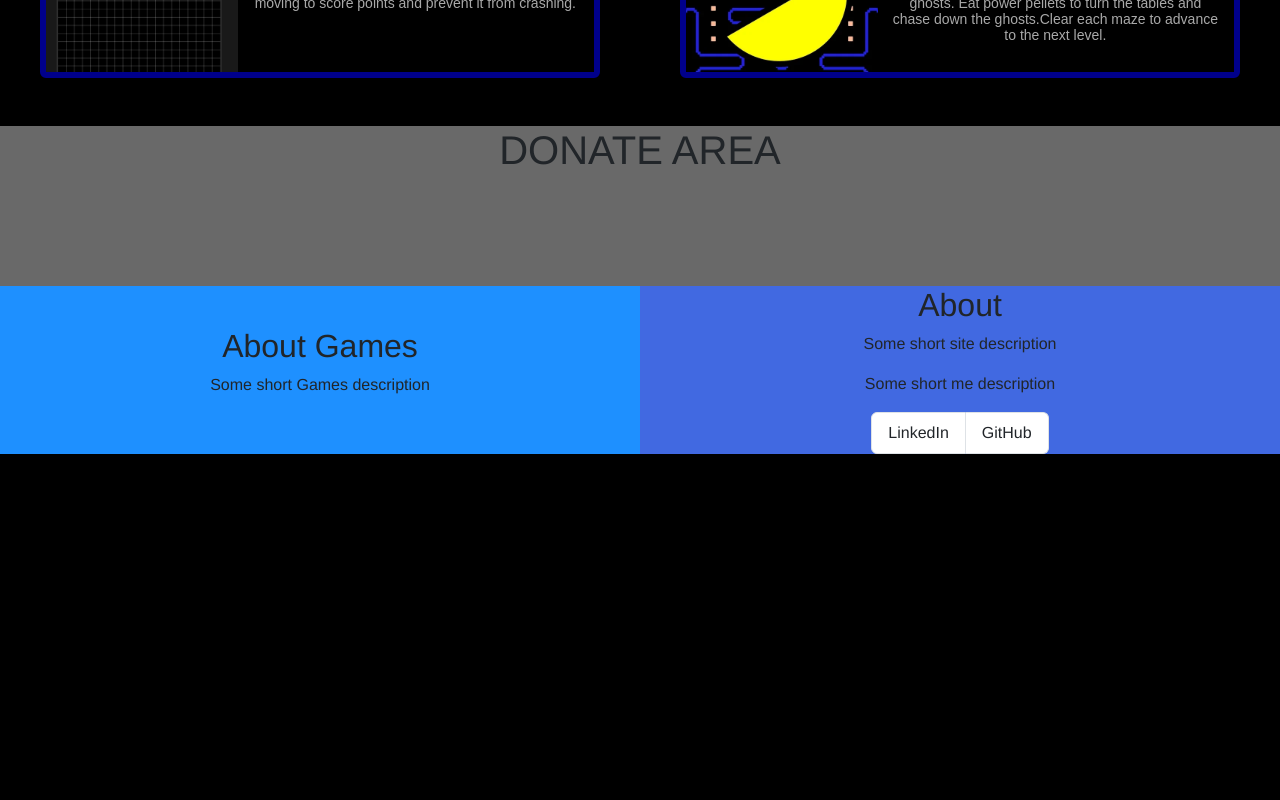
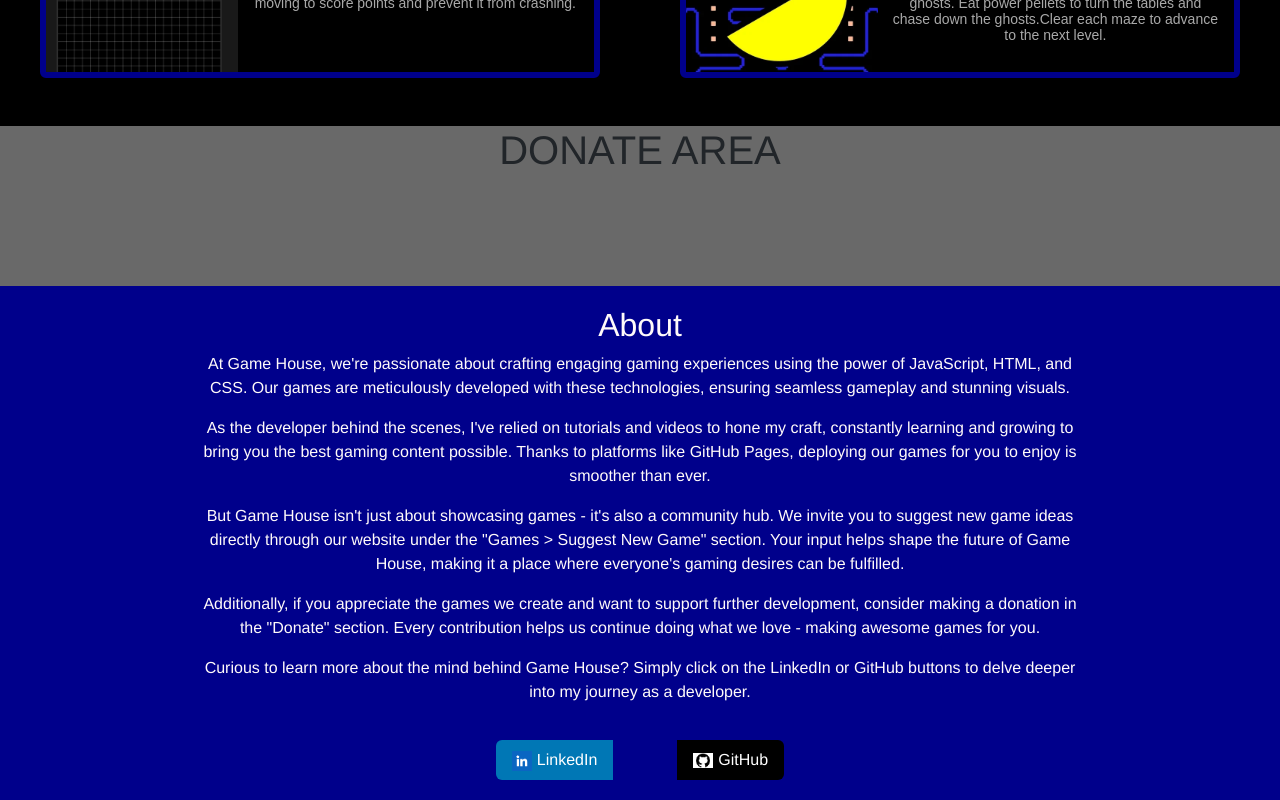
Before and after one commit to JoeyQPB/Game-House-frontend, a React (Vite) app: page / in a window 1280 px wide. Shown: the part 951-1751 px from the top of the page. Before the commit the page ends 1405 px from the top, so only its background shows below. Built offline with nearby package versions, Linux system fonts and the light colour scheme.

Commit message:
feat: about component

```diff
--- a/src/components/About.jsx
+++ b/src/components/About.jsx
@@ -1,15 +1,44 @@
+/* eslint-disable react/no-unescaped-entities */
 import ListGroup from 'react-bootstrap/ListGroup';
 import { Link } from 'react-router-dom';
 
 function About() {
     return (
-        <div style={{ display: 'flex', flexDirection: 'column', justifyContent: 'center', alignItems: 'center', background: '#4169E1' }}>
+        <div style={{
+            display: 'flex',
+            flexDirection: 'column',
+            justifyContent: 'center',
+            alignItems: 'center',
+            background: '#00008b',
+            padding: '20px',
+            textAlign: 'center',
+            color: 'Snow'
+        }}>
             <h2>About</h2>
-            <p>Some short site description </p>
-            <p>Some short me description </p>
-            <ListGroup horizontal>
-                <ListGroup.Item as={Link} to={"https://www.linkedin.com/in/joey-quadros/"} >LinkedIn</ListGroup.Item>
-                <ListGroup.Item as={Link} to={"https://github.com/JoeyQPB"} >GitHub</ListGroup.Item>
+            <p style={{ width: '55rem' }}>
+                At Game House, we're passionate about crafting engaging gaming experiences using the power of JavaScript, HTML, and CSS. Our games are meticulously developed with these technologies, ensuring seamless gameplay and stunning visuals.
+            </p>
+            <p style={{ width: '55rem' }}>
+                As the developer behind the scenes, I've relied on tutorials and videos to hone my craft, constantly learning and growing to bring you the best gaming content possible. Thanks to platforms like GitHub Pages, deploying our games for you to enjoy is smoother than ever.
+            </p>
+            <p style={{ width: '55rem' }}>
+                But Game House isn't just about showcasing games - it's also a community hub. We invite you to suggest new game ideas directly through our website under the "Games {'>'} Suggest New Game" section. Your input helps shape the future of Game House, making it a place where everyone's gaming desires can be fulfilled.
+            </p>
+            <p style={{ width: '55rem' }}>
+                Additionally, if you appreciate the games we create and want to support further development, consider making a donation in the "Donate" section. Every contribution helps us continue doing what we love - making awesome games for you.
+            </p>
+            <p style={{ width: '55rem' }}>
+                Curious to learn more about the mind behind Game House? Simply click on the LinkedIn or GitHub buttons to delve deeper into my journey as a developer.
+            </p>
+            <ListGroup horizontal style={{ justifyContent: 'center', marginTop: '20px', gap: '4rem' }}>
+                <ListGroup.Item as={Link} to={"https://www.linkedin.com/in/joey-quadros/"} style={{ backgroundColor: '#0077B5', color: 'white', border: 'none' }}>
+                    <img src="src/assets/linkedIn-logo.png" alt="LinkedIn Logo" style={{ width: '20px', marginRight: '5px' }} />
+                    LinkedIn
+                </ListGroup.Item>
+                <ListGroup.Item as={Link} to={"https://github.com/JoeyQPB"} style={{ backgroundColor: 'black', color: 'white', border: 'none' }}>
+                    <img src="src/assets/github-logo.jpg" alt="GitHub Logo" style={{ width: '20px', marginRight: '5px' }} />
+                    GitHub
+                </ListGroup.Item>
             </ListGroup>
         </div>
     );
--- a/src/components/AboutGames.jsx
+++ /dev/null
@@ -1,10 +0,0 @@
-function AboutGames() {
-    return (
-        <div style={{ display: 'flex', flexDirection: 'column', justifyContent: 'center', alignItems: 'center', background: '#1E90FF' }}>
-            <h2>About Games</h2>
-            <p>Some short Games description </p>
-        </div>
-    );
-}
-
-export default AboutGames;
--- a/src/pages/home/home.jsx
+++ b/src/pages/home/home.jsx
@@ -3,7 +3,6 @@ import { gamesData } from "../../data/gamesData";
 import NavBar from '../../components/NavBar';
 import GameCard from "../../components/GameCard";
 import DonateComponent from "../../components/DonateComponent";
-import AboutGames from "../../components/AboutGames";
 import About from "../../components/About";
 import './homeStyle.css';
 
@@ -39,7 +38,6 @@ const Home = () => {
                     <DonateComponent />
                 </div>
                 <div id="about-section" className="about-container">
-                    <AboutGames />
                     <About />
                 </div>
             </div>
```
Also changed, not shown: src/assets/github-logo.jpg (added), src/assets/linkedIn-logo.png (added).
